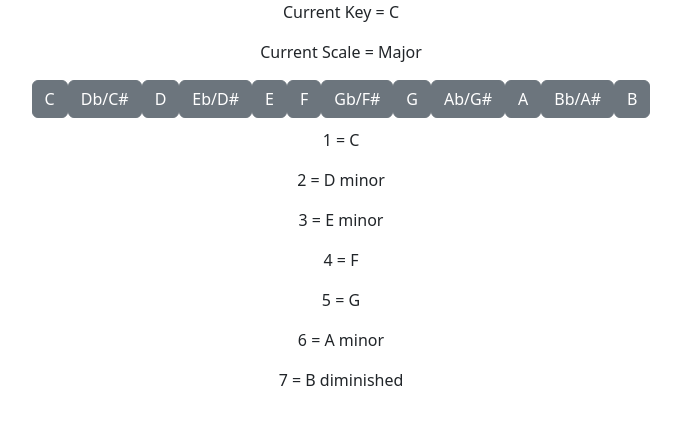
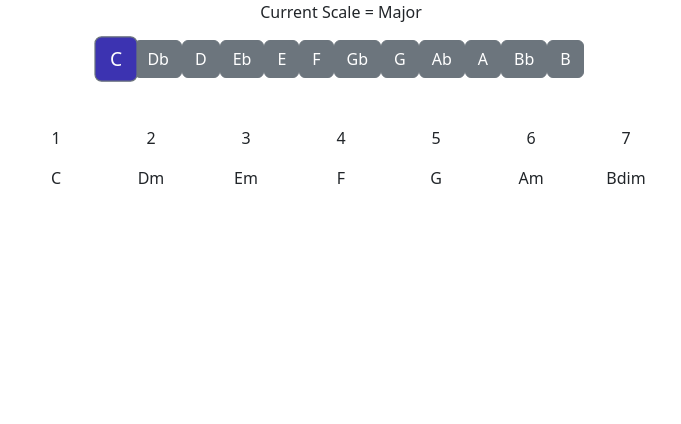
Before and after one commit to robotlions/scale-builder, a React (Create React App) app: page / in a window 1280 px wide. Shown: the top 424 px of the page, without its empty margins (299-980 px from the left). Built offline with nearby package versions, Linux system fonts and the light colour scheme.

Commit message:
replaced multiple buttons with array map

```diff
--- a/src/App.css
+++ b/src/App.css
@@ -4,5 +4,6 @@
 
 .buttonActive{
   font-weight: bold;
-  background-color: aqua;
+  background-color: rgb(60, 51, 177) !important;
+  transform: scale(1.2);
 }
--- a/src/App.js
+++ b/src/App.js
@@ -1,10 +1,10 @@
-import './App.css';
-import { useState } from 'react';
-import 'bootstrap/dist/css/bootstrap.css';
-import 'bootstrap/dist/js/bootstrap.js';
+import "./App.css";
+import { useState } from "react";
+import "bootstrap/dist/css/bootstrap.css";
+import "bootstrap/dist/js/bootstrap.js";
 
 const intToKey = {
-  1 : "C",
+  1: "C",
   2: "Db",
   3: "D",
   4: "Eb",
@@ -15,59 +15,130 @@ const intToKey = {
   9: "Ab",
   10: "A",
   11: "Bb",
-  12: "B"
-}
+  12: "B",
+};
 
-
+const keyArray = [
+  { idNo: 1, keyName: "C" },
+  { idNo: 2, keyName: "Db" },
+  { idNo: 3, keyName: "D" },
+  { idNo: 4, keyName: "Eb" },
+  { idNo: 5, keyName: "E" },
+  { idNo: 6, keyName: "F" },
+  { idNo: 7, keyName: "Gb" },
+  { idNo: 8, keyName: "G" },
+  { idNo: 9, keyName: "Ab" },
+  { idNo: 10, keyName: "A" },
+  { idNo: 11, keyName: "Bb" },
+  { idNo: 12, keyName: "B" },
+];
 
 function App() {
+  const [currentKey, setCurrentKey] = useState(1);
+  const [currentScale, setCurrentScale] = useState("Major");
+  const [active, setActive] = useState(1);
 
-  const [currentKey, setCurrentKey] = useState(1)
-  const [currentScale, setCurrentScale] = useState("Major")
-  const [buttonClass, setButtonClass] = useState("btn btn-secondary")
+  function convertKey(interval) {
+    let x = currentKey + interval;
+    if (x > 12) {
+      x = x - 12;
+    }
+    return x;
+  }
 
-  function convertKey(interval){
-   let x = currentKey+interval
-   if (x > 12){
-    x=x-12
-   }
-   return x
-  }
+  const KeyButton = ({ id, keyName, isActive, value }) => {
+    return (
+      <button
+        id={id}
+        value={value}
+        type="button"
+        className={
+          isActive ? "btn btn-secondary buttonActive" : "btn btn-secondary"
+        }
+        onClick={(e) => {
+          setCurrentKey(Number(e.target.value));
+          setActive(Number(e.target.value));
+        }}
+      >
+        {keyName}
+      </button>
+    );
+  };
 
   return (
     <div className="container App">
       <div class="row">
         <div class="col">
-      <p>Current Key = {intToKey[currentKey]}</p>
-      <p>Current Scale = {currentScale}</p>
-      </div></div>
-      <div class="row"><div class="col">
+          {/* <p>Current Key = {intToKey[currentKey]}</p> */}
+          <p>Current Scale = {currentScale}</p>
+        </div>
+      </div>
+      <div class="row">
+        <div class="col">
+          {keyArray.map((item) => (
+            <KeyButton
+              isActive={active === item.idNo}
+              keyName={item.keyName}
+              value={item.idNo}
+            />
+          ))}
+        </div>
+        </div>
+        <br />
+        <br />
+        <div class="row justify-content-center">
+          <div class="col-1">
+        <p>1</p>
+        </div>
 
-      <button type="button" class={buttonClass} value={1} onClick={(e)=>setCurrentKey(Number(e.target.value))}>C</button>
-      <button type="button" class={buttonClass} value={2} onClick={(e)=>setCurrentKey(Number(e.target.value))}>Db/C#</button>
-      <button type="button" class={buttonClass} value={3} onClick={(e)=>setCurrentKey(Number(e.target.value))}>D</button>
-      <button type="button" class={buttonClass} value={4} onClick={(e)=>setCurrentKey(Number(e.target.value))}>Eb/D#</button>
-      <button type="button" class={buttonClass} value={5} onClick={(e)=>setCurrentKey(Number(e.target.value))}>E</button>
-      <button type="button" class={buttonClass} value={6} onClick={(e)=>setCurrentKey(Number(e.target.value))}>F</button>
-      <button type="button" class={buttonClass} value={7} onClick={(e)=>setCurrentKey(Number(e.target.value))}>Gb/F#</button>
-      <button type="button" class={buttonClass} value={8} onClick={(e)=>setCurrentKey(Number(e.target.value))}>G</button>
-      <button type="button" class={buttonClass} value={9} onClick={(e)=>setCurrentKey(Number(e.target.value))}>Ab/G#</button>
-      <button type="button" class={buttonClass} value={10} onClick={(e)=>setCurrentKey(Number(e.target.value))}>A</button>
-      <button type="button" class={buttonClass} value={11} onClick={(e)=>setCurrentKey(Number(e.target.value))}>Bb/A#</button>
-      <button type="button" class={buttonClass} value={12} onClick={(e)=>setCurrentKey(Number(e.target.value))}>B</button>
+          <div class="col-1">
+        <p>2</p>
+        </div>
 
-</div>
-<br />
-     <br/>
-     <p>1 = {intToKey[currentKey]}</p>
-     <p>2 = {intToKey[convertKey(2)]} minor</p>
-     <p>3 = {intToKey[convertKey(4)]} minor</p>
-     <p>4 = {intToKey[convertKey(5)]}</p>
-     <p>5 = {intToKey[convertKey(7)]}</p>
-     <p>6 = {intToKey[convertKey(9)]} minor</p>
-     <p>7 = {intToKey[convertKey(11)]} diminished</p>
-    </div>
-    </div>
+          <div class="col-1">
+        <p>3</p>
+        </div>
+
+          <div class="col-1">
+        <p>4</p>
+        </div>
+        <div class="col-1">
+        <p>5</p>
+        </div>
+        <div class="col-1">
+        <p>6</p>
+        </div>
+        <div class="col-1">
+        <p>7</p>
+        </div>
+        </div>
+        <div class="row justify-content-center">
+          <div class="col-1">
+        <p>{intToKey[currentKey]}</p>
+        </div>
+
+          <div class="col-1">
+        <p>{intToKey[convertKey(2)]}m</p>
+        </div>
+
+          <div class="col-1">
+        <p>{intToKey[convertKey(4)]}m</p>
+        </div>
+
+          <div class="col-1">
+        <p>{intToKey[convertKey(5)]}</p>
+        </div>
+        <div class="col-1">
+        <p>{intToKey[convertKey(7)]}</p>
+        </div>
+        <div class="col-1">
+        <p>{intToKey[convertKey(9)]}m</p>
+        </div>
+        <div class="col-1">
+        <p>{intToKey[convertKey(11)]}dim</p>
+        </div>
+        </div>
+      </div>
   );
 }
 
```
